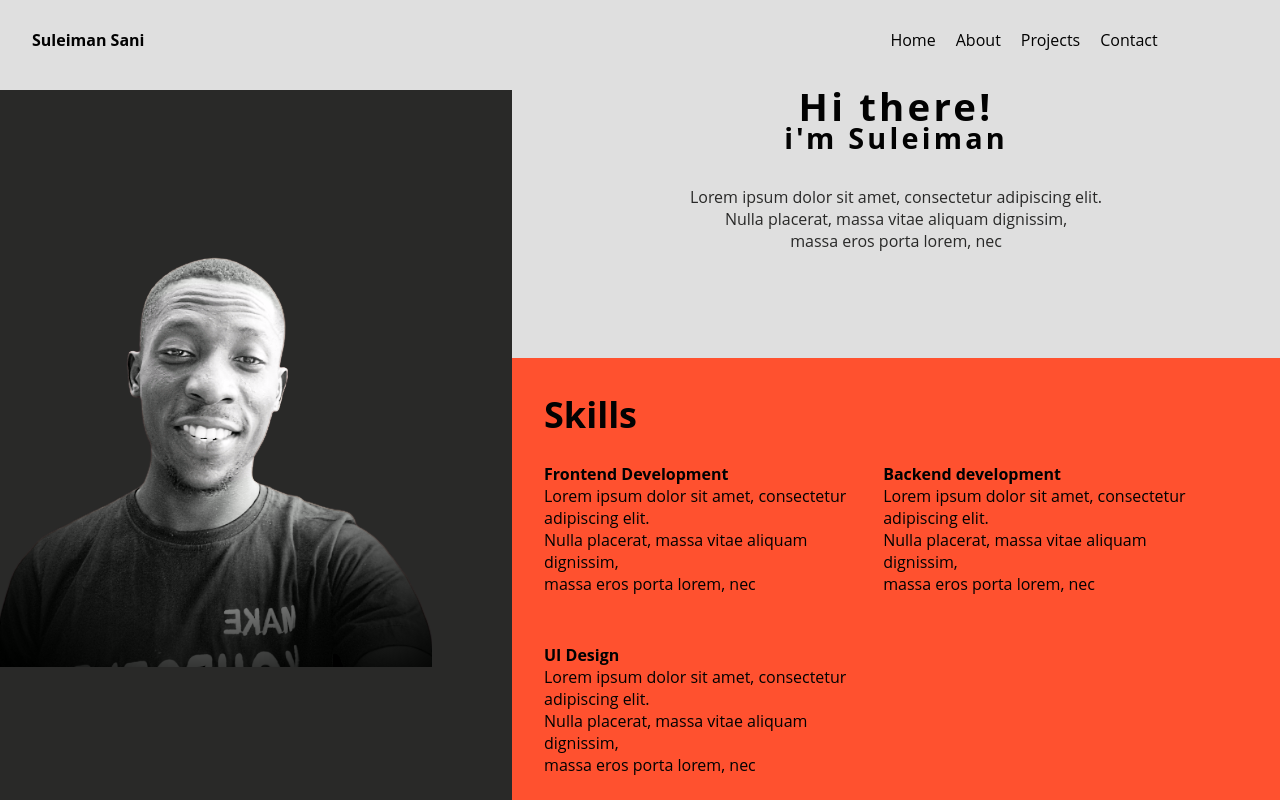
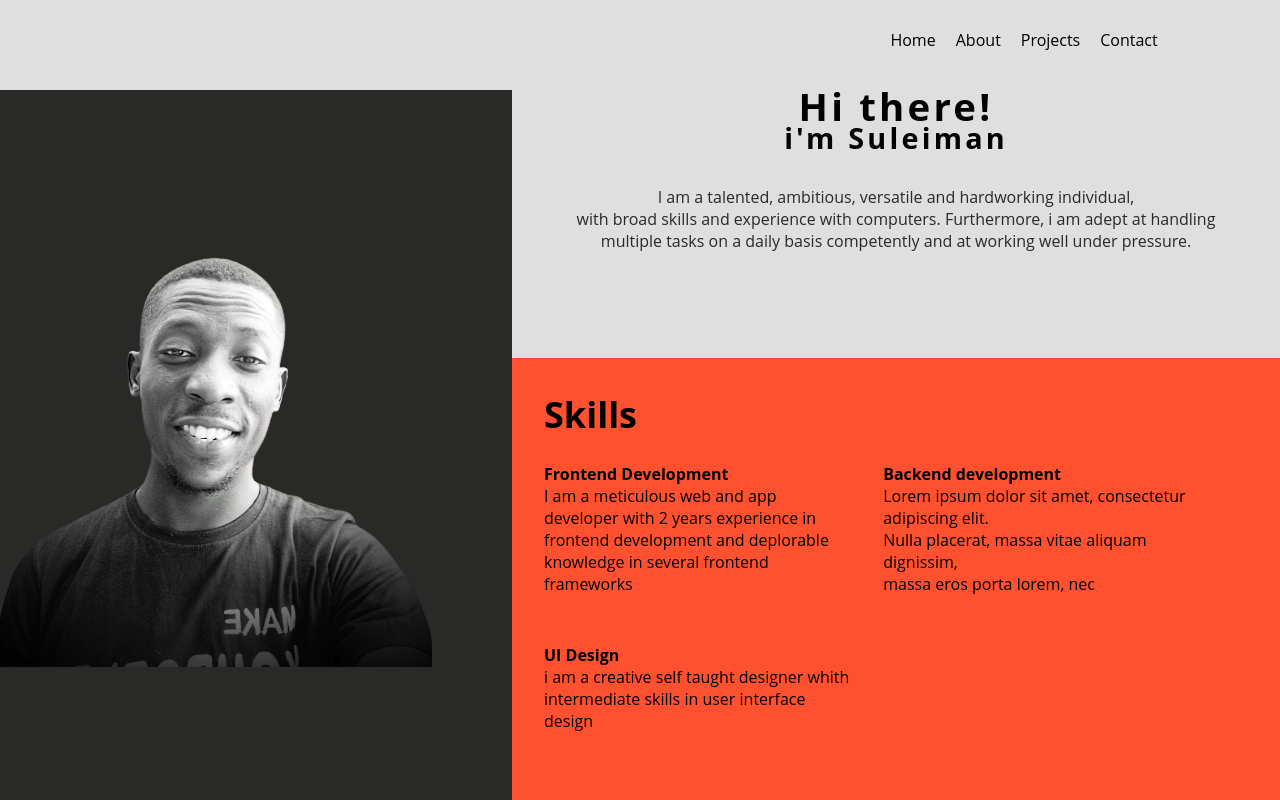
Before and after one commit to virage33/my-portfolio, an Angular app: page /about in a window 1280 px wide. Shown: the top 800 px of the page. Built offline with nearby package versions, Linux system fonts and the light colour scheme; no server answers.

Commit message:
api call & replacing placeholders

```diff
--- a/src/app/cmponents/home/home.component.css
+++ b/src/app/cmponents/home/home.component.css
@@ -136,7 +136,7 @@
         font-family: var(--font-family);
         line-height: .8rem;
         position: fixed;
-        left: 40%;
+        left: 43%;
         top: 18%;
         color: var(--dark-font-grey);
         transform: rotateZ(0);
--- a/src/app/cmponents/home/home.component.html
+++ b/src/app/cmponents/home/home.component.html
@@ -12,16 +12,16 @@
 </div>
 <div class="top_left">
     <h3>the brief</h3>
-    <p>Lorem ipsum dolor sit amet, consectetur adipiscing elit.</p>
-    <p> dolor sit amet, consectetur scing elit.</p>
-    <p>Lorem ipsum dolor sit amet, consectetur adipiscing.</p>
+    <p>I am a talented, ambitious, versatile and hardworking individual,</p>
+    <p> with broad skills and experience with computers.</p>
+    <p> Furthermore, i am adept at handling</p>
 
 </div>
 
 <div class="top_left2">
 
-    <p>Lorem ipsum dolor sit amet, consectetur adipiscing elit.</p>
-    <p> dolor sit amet, consectetur scing elit.</p>
+    <p>multiple tasks on a daily basis competently</p>
+    <p>and at working well under pressure.</p>
 
 
 </div>
@@ -31,10 +31,10 @@
 <div class="mobiledesignline_bottom"></div>
 
 <div class="socialicons">
-    <a href="#"><img  class="icons" src="../../../assets/facebook.png"/></a>
-    <a href="#"><img  class="icons" src="../../../assets/twitter.png"/></a>
-    <a href="#"><img  class="icons" src="../../../assets/github.png"/></a>
-    <a href="#"><img  class="icons" src="../../../assets/instagram.png"/></a>
+    <a href="https://facebook.com/suleiman_sani"><img  class="icons" src="../../../assets/facebook.png"/></a>
+    <a href="https://twitter.com/@virage331"><img  class="icons" src="../../../assets/twitter.png"/></a>
+    <a href="https://github.com/virage33"><img  class="icons" src="../../../assets/github.png"/></a>
+    <a href="https://instagram.com/@_adreno3000"><img  class="icons" src="../../../assets/instagram.png"/></a>
 </div>
 
 <img  class="mainimg" src="../../../assets/avatar4.png"/>
--- a/src/app/cmponents/navbar/navbar.component.html
+++ b/src/app/cmponents/navbar/navbar.component.html
@@ -1,6 +1,6 @@
 <nav class="navbar bd-grid">
     <div >
-        <a href="#" class="logo">Suleiman Sani</a>
+        <a href="#" class="logo">{{bio.firstname}} {{bio.lastname}}</a>
     </div>
     <div class="nav_menu" id="nav-menu">
       <ul class="nav_list">
--- a/src/app/cmponents/navbar/navbar.component.ts
+++ b/src/app/cmponents/navbar/navbar.component.ts
@@ -1,5 +1,7 @@
 import { Component, OnInit } from '@angular/core';
 import {Router} from '@angular/router';
+import { UserService } from 'src/app/services/user.service';
+
 
 @Component({
   selector: 'app-navbar',
@@ -8,13 +10,25 @@ import {Router} from '@angular/router';
 })
 export class NavbarComponent implements OnInit {
 
+  bio:any ={};
 
-  constructor(private router:Router){}
+  constructor(private router:Router, private bioData:UserService){}
 
   gotoPage(pageName:string):void{
     this.router.navigate([`${pageName}`])
   }
   ngOnInit(): void {
+   // this.bioData.http.get("http://portfolio-dotnet.herokuapp.com/api/v1/biodata/4").subscribe((resp:any)=>{
+      //this.bio=resp;
+    //},
+    //()=>{},)
+    this.bioData.getData().subscribe(
+      (response:any)=>{
+        this.bio=response;
+      },
+      ()=>{}
+    )
+
     const showMenu = (toggleId:any,navId:any)=>{
       const toggle = document.getElementById(toggleId)
       let nav=document.getElementById(navId);
--- a/src/app/cmponents/page/about/about.component.html
+++ b/src/app/cmponents/page/about/about.component.html
@@ -13,9 +13,9 @@
                     <h2>i'm Suleiman</h2>
                 </div>
                 <div class="summary">
-                    <p>Lorem ipsum dolor sit amet, consectetur adipiscing elit. <br/>
-                    Nulla placerat, massa vitae aliquam dignissim,<br/>
-                    massa eros porta lorem, nec</p>
+                    <p>I am a talented, ambitious, versatile and hardworking individual, <br/>
+                    with broad skills and experience with computers. Furthermore, i am adept at handling<br/>
+                    multiple tasks on a daily basis competently and at working well under pressure.</p>
                 </div>
 
             </div>
@@ -26,9 +26,10 @@
                 <div class="skills_horizontal_container">
                     <div class="frontend">
                         <h4>Frontend Development</h4>
-                        <p>Lorem ipsum dolor sit amet, consectetur adipiscing elit.<br/>
-                           Nulla placerat, massa vitae aliquam dignissim,<br/>
-                           massa eros porta lorem, nec</p>
+                        <p>I am a meticulous web and app developer with 2 years
+                            experience in frontend development and deplorable
+                            knowledge in several frontend frameworks
+                        </p>
                     </div>
 
                     <div class="backend">
@@ -42,9 +43,10 @@
                 <div class="skills_horizontal_container">
                     <div class="frontend">
                         <h4>UI Design</h4>
-                        <p>Lorem ipsum dolor sit amet, consectetur adipiscing elit.<br/>
-                           Nulla placerat, massa vitae aliquam dignissim,<br/>
-                           massa eros porta lorem, nec</p>
+                        <p>i am a creative self taught designer
+                            whith intermediate skills in
+                            user interface design <br/>
+                           </p>
                     </div>
                 </div>
 
@@ -135,8 +137,8 @@
     <div class="interests_container">
         <div class="left_interest_container">
             <h2 class="interests_title">Interests</h2>
-            <p class="interests_brief">Lorem ipsum dolor sit amet, consectetur adipiscing elit.<br> Nulla placerat,
-             massa vitae aliquam dignissim,<br> massa eros porta lorem,</p>
+            <p class="interests_brief">i am a fun loving and out going person<br> with particular
+             interests in art, sports, food, photography,<br>video games and racing</p>
 
         </div>
         <div class="right_interest_container">
@@ -160,80 +162,3 @@
         </div>
 
     </div>
-    <!--
-    <div class="container">
-        <div class="img">
-            <img src="../../../../assets/homeimg_3.png"/>
-        </div>
-        <div class="heading">
-            <div>
-                <h1>Hi there!</h1>
-                <h2>i'm Suleiman</h2>
-
-            </div>
-
-        </div>
-        <div class="text1">
-            <p>Lorem ipsum dolor sit amet, consectetur adipiscing elit. <br/>
-            Nulla placerat, massa vitae aliquam dignissim,<br/>
-            massa eros porta lorem, nec</p>
-        </div>
-        <div class="text7">
-            <h4>Personal Details</h4>
-            <p>Name</p>
-            <p>Nationality</p>
-            <p>Email</p>
-            <p>Email</p>
-            <hr/>
-        </div>
-        <div class="splittext">
-            <div class="skills">
-                <h3>Skills</h3>
-            </div>
-
-            <div class="text2">
-
-                <h4>Frontend Web Development</h4>
-                <p>Lorem ipsum dolor sit amet, consectetur adipiscing elit.<br/>
-                   Nulla placerat, massa vitae aliquam dignissim,<br/>
-                   massa eros porta lorem, nec</p>
-            </div>
-            <div class="text3">
-                <h4>Mobile App development</h4>
-                <p>Lorem ipsum dolor sit amet, consectetur adipiscing elit.<br/>
-                    Nulla placerat, massa vitae aliquam dignissim,<br/>
-                    massa eros porta lorem, nec</p>
-            </div>
-            <div class="text4">
-                <h4>Skills</h4>
-                <p>Lorem ipsum dolor sit amet, consectetur adipiscing elit.<br/>
-                    Nulla placerat, massa vitae aliquam dignissim,<br/>
-                    massa eros porta lorem, nec</p>
-
-            </div>
-            <div class="text5">
-                <h4>Interests</h4>
-                <p>Lorem ipsum dolor sit amet, consectetur adipiscing elit.<br/>
-                    Nulla placerat, massa vitae aliquam dignissim,<br/>
-                    massa eros porta lorem, nec</p>
-
-            </div>
-
-        </div>
-        <div class="text8">
-            <div class="interests">
-                <h3>Interests</h3>
-            </div>
-            <p>Lorem ipsum dolor sit amet, consectetur adipiscing elit. <br/>
-            Nulla placerat, massa vitae aliquam dignissim,<br/>
-            massa eros porta lorem, nec</p>
-        </div>
-        <div class="img2">
-            <img src="../../../../assets/interest.jpg"/>
-        </div>
-
-
-    </div>
-
-    <div class="design"></div> -->
-</div>
--- a/src/app/cmponents/page/contact/contact.component.html
+++ b/src/app/cmponents/page/contact/contact.component.html
@@ -29,7 +29,7 @@
             <h2 class="info">Info</h2>
             <div class="info_element email">
                 <img src="../../../../assets/email1.png"/>
-                <p>suleiman.sani1@gmail.com</p>
+                <p>{{data.email}}</p>
 
             </div>
             <div class="info_element phone">
--- a/src/app/cmponents/page/contact/contact.component.ts
+++ b/src/app/cmponents/page/contact/contact.component.ts
@@ -1,4 +1,5 @@
 import { Component, OnInit } from '@angular/core';
+import { UserService } from 'src/app/services/user.service';
 
 @Component({
   selector: 'app-contact',
@@ -6,10 +7,15 @@ import { Component, OnInit } from '@angular/core';
   styleUrls: ['./contact.component.css']
 })
 export class ContactComponent implements OnInit {
-
-  constructor() { }
+  data:any ={};
+  constructor(private contactInfo:UserService) { }
 
   ngOnInit(): void {
+    this.contactInfo.getData().subscribe(
+      (response:any)=>{
+        this.data=response;
+      },
+    )
   }
 
 }
--- /dev/null
+++ b/src/app/services/user.service.ts
@@ -0,0 +1,14 @@
+import { Injectable } from '@angular/core';
+import {HttpClient,HttpClientModule} from '@angular/common/http';
+
+@Injectable({
+  providedIn: 'root'
+})
+export class UserService {
+
+  constructor(public http:HttpClient) { }
+  getData(){
+    let url:string = "http://portfolio-dotnet.herokuapp.com/api/v1/biodata/4";
+    return this.http.get(url);
+  }
+}
```
Also changed, not shown: package.json (+12 -12 lines), src/app/app.module.ts (+7 -3 lines), 2 other files (tests, documents, lock files or other folders).
